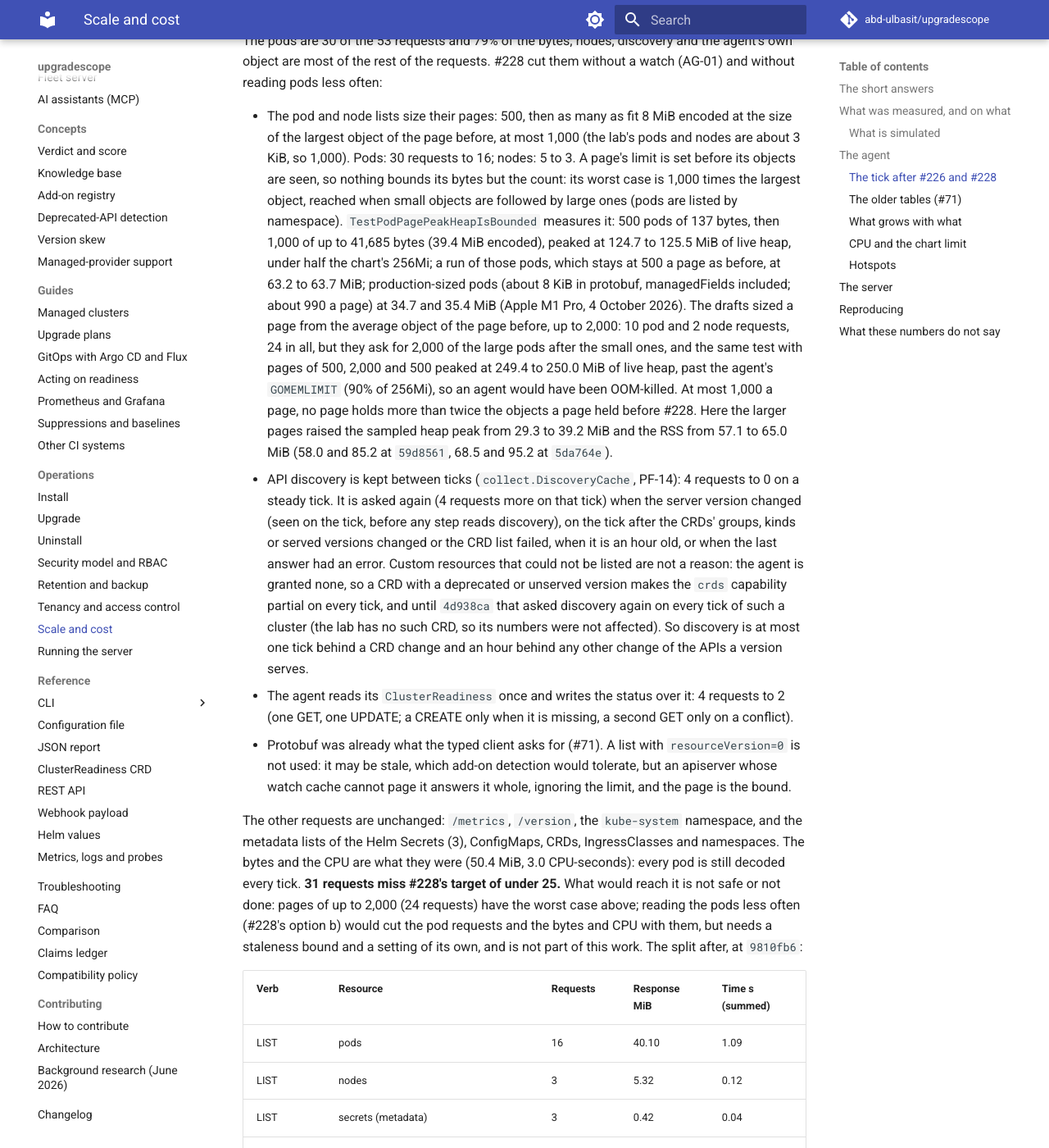
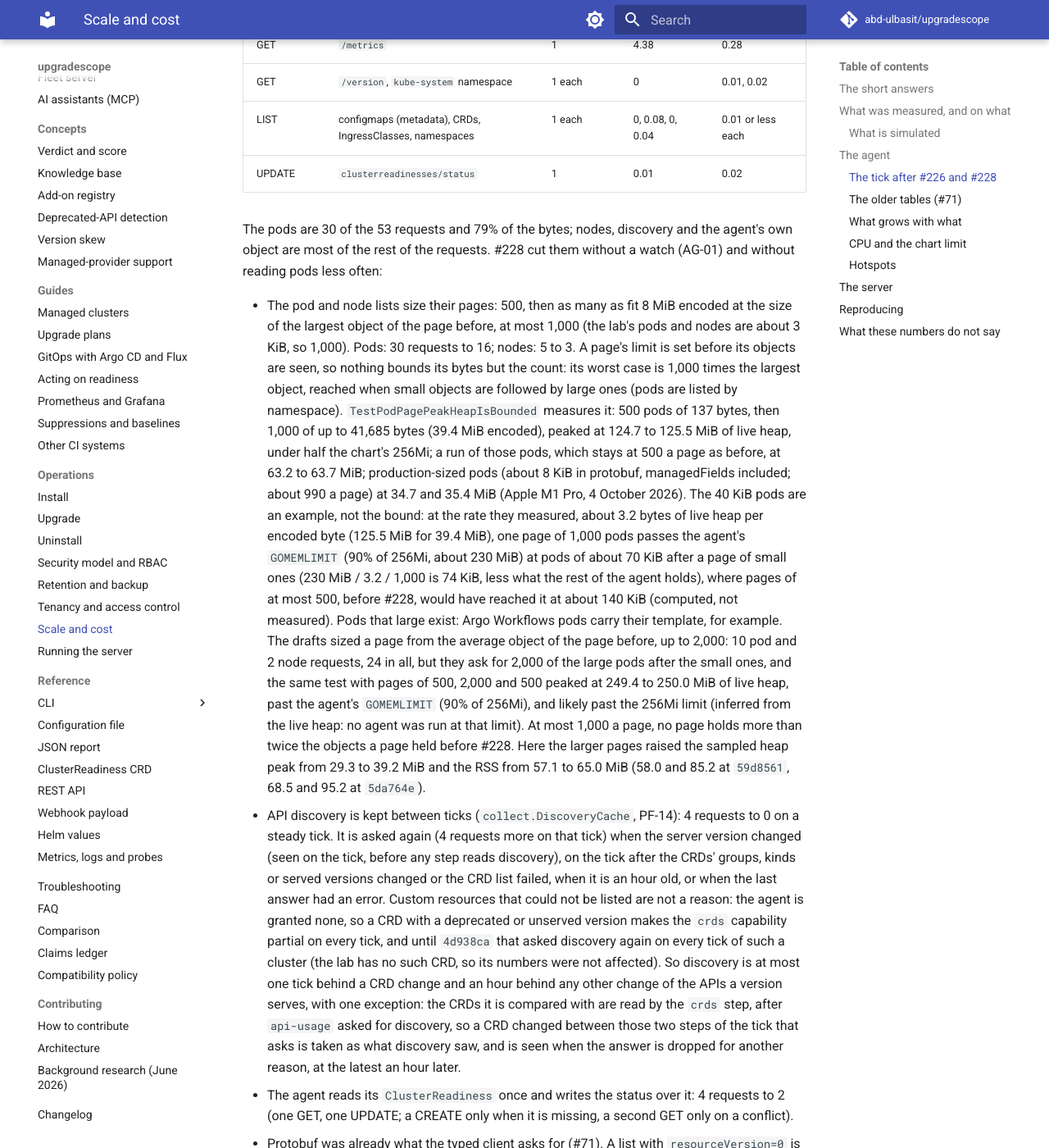
Before and after one commit to abd-ulbasit/upgradescope, an MkDocs documentation site: the page built from docs/operations/scale.md, in a window 1280 px wide and 1400 px high, scrolled down 6395 px. Shown: the whole window at 82% size. Built offline with MkDocs 1.6.1 and Material for MkDocs 9.7.7, drawn with Linux system fonts in a browser that asks for light colours; comment, search, counter and statistics services are not loaded; some of the changed text lies outside the part shown.

Commit message:
docs: a pod page's bound is 1,000 of the largest pod, not the 40 KiB example
PF-05 and scale.md's memory summary presented the measured case, 1,000
pods of about 40 KiB after small ones (125.5 MiB of live heap), as a pod
page's worst case. A page is bounded by its count only, so the worst case
is 1,000 times the largest pod; at the measured 3.2 bytes of live heap per
encoded byte, pods of about 70 KiB after small ones take one page past
the agent's GOMEMLIMIT, against about 140 KiB with the pages of 500 before
#228 (computed). PF-05 is narrowed to clusters whose pods are under that
size; PF-02, architecture.md, the collector's comment and README say so.

Also, from review: the first tick leads with the final commit's 42.4 s
(9810fb6), each lab number names its commit (30.4 s at 06cdf7a, 29.6 s at
5da764e), pages are 500 from 16,744 bytes (501 to 511 between 16 KiB and
that), the 2,000-a-page draft's OOM kill is stated as inferred, HE-04's
prefetch bound is 7 x 3 = 21 MiB (a response and its decoded object while
read), and the discovery cache documents its exception: a CRD changed
between the api-usage and crds steps of the tick that fills it is seen
only when the answer is next dropped, at the latest an hour later.

Refs #226, #228

Co-Authored-By: Claude Fable 5 <noreply@anthropic.com>

```diff
--- a/docs/operations/scale.md
+++ b/docs/operations/scale.md
@@ -30,23 +30,31 @@ run it against your own lab to get your own numbers. Read
 - **The first tick after the agent starts costs more**: it reads each Helm
   release once, 1,037 requests in all. Since
   [#226](https://github.com/abd-ulbasit/upgradescope/issues/226) it fetches
-  8 at a time: 27.1 s and 22.8 CPU-seconds beside the apiserver at
-  `59d8561` (36.1 s and 23.1 before; 42.4 s and 22.0 at the final
-  `9810fb6`, on a host whose load average reached 15, where the 1,000 GETs
-  waited 99.0 s in all against 48.5 s at `59d8561`), and with 60 ms added
-  to every round trip 29.6 s, where
-  main's first tick reached the Helm step's deadline after 67.6 s with 231
-  of the 1,000 releases unread. Before
+  8 at a time: 42.4 s and 22.0 CPU-seconds beside the apiserver at
+  `9810fb6`, on a host whose load average rose from 1.9 to 15.4 while it
+  ran, where the 1,000 GETs waited 99.0 s in all (36.1 s and 23.1 before,
+  at main `735751d` and a load of 7 to 12; 27.1 s and 22.8 at the draft
+  `59d8561`, at that load too, where the GETs waited 48.5 s). With 60 ms
+  added to every round trip it took 30.4 s at `06cdf7a` (#226 alone) and
+  29.6 s at the draft `5da764e`, where main's first tick reached the Helm
+  step's deadline after 67.6 s with 231 of the 1,000 releases unread. Before
   [#71](https://github.com/abd-ulbasit/upgradescope/issues/71) every tick
   cost that, because the agent fetched every release again each time.
-- **Memory fits the chart's limit** (256Mi) with room: the peak RSS was 65.0
-  MiB at full size, the first tick included, and the peak heap 39.2 MiB; the
-  larger pod pages that cut the requests cost that (57.1 MiB of RSS and
-  29.3 MiB of heap before). A page holds at most 1,000 pods, and its worst
-  case, small pods followed by large ones, measured up to 125.5 MiB of live
-  heap in a test (1,000 pods of about 40 KiB,
-  `TestPodPagePeakHeapIsBounded`). It is over the chart's memory request
-  (64Mi), which is what the scheduler reserves, not a limit. CPU is what a large cluster
+- **Memory fits the chart's limit** (256Mi) with room at this fill: the
+  peak RSS was 65.0 MiB at full size, the first tick included, and the
+  peak heap 39.2 MiB; the larger pod pages that cut the requests cost that
+  (57.1 MiB of RSS and 29.3 MiB of heap before). A pod page is bounded by
+  its count only, at most 1,000 pods, so its worst case is 1,000 times the
+  largest pod, whatever its size, reached when small pods are followed by
+  large ones. 1,000 pods of about 40 KiB after small ones measured up to
+  125.5 MiB of live heap in a test (`TestPodPagePeakHeapIsBounded`); at
+  that rate, about 3.2 bytes of live heap per encoded byte, pods of about
+  70 KiB after small ones would take one page past the agent's
+  `GOMEMLIMIT` (about 230 MiB) and likely past the limit, where the pages
+  of 500 before #228 would have reached it at about 140 KiB (computed, not measured;
+  see [the steady tick](#the-tick-after-226-and-228)). The peak is over
+  the chart's memory request (64Mi), which is what the scheduler reserves,
+  not a limit. CPU is what a large cluster
   uses: see [CPU](#cpu-and-the-chart-limit).
 - **One `serve` ingested 200 clusters with three targets each, all pushing at
   once, with no failed push and no retry**: 56 new snapshots a second on
@@ -130,8 +138,10 @@ is `06cdf7a`. The "#226 + #228" rows are three versions of the page sizing:
 of the page before, up to 2,000, at 16 MiB and 8 MiB (at 8 MiB the first
 page of `kube-system`'s pods, whose average is larger than the other
 namespaces', sized the next ones under 2,000, one pod request more); and
-`9810fb6`, the final code, which sizes it from the largest object, up to
-1,000, because review found the drafts' worst case past the memory limit
+`9810fb6`, the page sizing as shipped, which sizes it from the largest
+object, up to 1,000 (the commits after it change only the docs and the
+words of the reason for a Helm release left unread past the step's
+deadline, which none of these runs reached), because review found the drafts' worst case past the memory limit
 (see the steady tick, below). The 60 ms rows were measured with
 `tc qdisc add dev eth0 root netem delay 60ms` in lab A's control-plane
 container, which delays every packet it sends to the agent (so every
@@ -152,7 +162,7 @@ the round trip (compare the before and #226 rows at both).
 | #226 | +60 ms | 53 | 30 | 50.7 | 3.4 | 8.3 | 3.0 | 29.3 | 53.6 | 1,053, 30.4, 22.2, 1,000 |
 | #226 + #228 (`5da764e`) | +60 ms | 23 | 9 | 50.6 | 3.3 | 5.7 | 3.0 | 68.5 | 95.2 | 1,027, 29.6, 22.8, 1,000 |
 | #226 + #228 (`59d8561`) | beside it | 24 | 10 | 50.3 | 3.3 | 4.4 | 3.1 | 58.0 | 85.2 | 1,030, 27.1, 22.8, 1,000 |
-| #226 + #228 (`9810fb6`, final) | beside it | 31 | 16 | 50.4 | 3.1 | 3.7 | 3.0 | 39.2 | 65.0 | 1,037, 42.4, 22.0, 1,000 |
+| #226 + #228 (`9810fb6`, as shipped) | beside it | 31 | 16 | 50.4 | 3.1 | 3.7 | 3.0 | 39.2 | 65.0 | 1,037, 42.4, 22.0, 1,000 |
 
 The steady columns are the median of the ticks after the first, as above
 (the mean of the middle two of four; of two at 60 ms; the "before +60 ms"
@@ -175,9 +185,9 @@ not yet collected included.
 CPU-seconds, nearly all of it decoding the releases (a steady tick, which
 decodes none, uses 3.0). Decoding dominates beside the apiserver; over a
 slow link the wait does, a round trip per release. #226 fetches 8 at a
-time, keeps decoding one at a time, and overlaps the two: 30.0 s beside the
-apiserver, and at a 60 ms round trip 30.4 s, all 1,000 releases read, where
-the tree before read 769 in the 67.6 s the Helm step's share of the tick
+time, keeps decoding one at a time, and overlaps the two: at `06cdf7a`,
+30.0 s beside the apiserver, and at a 60 ms round trip 30.4 s, all 1,000
+releases read, where the tree before (main `735751d`) read 769 in the 67.6 s the Helm step's share of the tick
 allows (the step's reason named the 231 unread, and the next tick read them
 in another 35.0 s). So at 60 ms one first tick now does what took two, and
 it is 2.2 times faster than the first tick before even though that one
@@ -240,14 +250,23 @@ them without a watch (AG-01) and without reading pods less often:
   MiB of live heap, under half the chart's 256Mi; a run of those pods,
   which stays at 500 a page as before, at 63.2 to 63.7 MiB; production-sized
   pods (about 8 KiB in protobuf, managedFields included; about 990 a page)
-  at 34.7 and 35.4 MiB (Apple M1 Pro, 4 October 2026). The drafts sized a
+  at 34.7 and 35.4 MiB (Apple M1 Pro, 4 October 2026). The 40 KiB pods are
+  an example, not the bound: at the rate they measured, about 3.2 bytes of
+  live heap per encoded byte (125.5 MiB for 39.4 MiB), one page of 1,000
+  pods passes the agent's `GOMEMLIMIT` (90% of 256Mi, about 230 MiB) at
+  pods of about 70 KiB after a page of small ones (230 MiB / 3.2 / 1,000
+  is 74 KiB, less what the rest of the agent holds), where pages of at
+  most 500, before #228, would have reached it at about 140 KiB (computed, not
+  measured). Pods that large exist: Argo Workflows pods carry their
+  template, for example. The drafts sized a
   page from the average object of the page before, up to 2,000: 10 pod and
   2 node requests, 24 in all, but they ask for 2,000 of the large pods
   after the small ones, and the same test with pages of 500, 2,000 and 500
   peaked at 249.4 to 250.0 MiB of live heap, past the
-  agent's `GOMEMLIMIT` (90% of 256Mi), so an agent would have been
-  OOM-killed. At most 1,000 a page, no page holds more than twice the
-  objects a page held before #228. Here the larger pages raised the
+  agent's `GOMEMLIMIT` (90% of 256Mi), and likely past the 256Mi limit
+  (inferred from the live heap: no agent was run at that limit). At most
+  1,000 a page, no page holds more than twice the objects a page held
+  before #228. Here the larger pages raised the
   sampled heap peak from 29.3 to 39.2 MiB and the RSS from 57.1 to 65.0 MiB
   (58.0 and 85.2 at `59d8561`, 68.5 and 95.2 at `5da764e`).
 - API discovery is kept between ticks (`collect.DiscoveryCache`, PF-14):
@@ -261,7 +280,12 @@ them without a watch (AG-01) and without reading pods less often:
   every tick, and until `4d938ca` that asked discovery again on every tick
   of such a cluster (the lab has no such CRD, so its numbers were not
   affected). So discovery is at most one tick behind a CRD change and an
-  hour behind any other change of the APIs a version serves.
+  hour behind any other change of the APIs a version serves, with one
+  exception: the CRDs it is compared with are read by the `crds` step,
+  after `api-usage` asked for discovery, so a CRD changed between those two
+  steps of the tick that asks is taken as what discovery saw, and is seen
+  when the answer is dropped for another reason, at the latest an hour
+  later.
 - The agent reads its `ClusterReadiness` once and writes the status over
   it: 4 requests to 2 (one GET, one UPDATE; a CREATE only when it is
   missing, a second GET only on a conflict).
@@ -367,13 +391,13 @@ twice (#227).
 
 The tick is CPU-bound in the agent (the process also runs the benchmark's
 byte counter, a small share): 3.0 CPU-seconds in 3.7 s of wall time when
-steady (`9810fb6`; 3.1 in 4.4 s at `59d8561`), 22.8 in 27.1 s when it reads
-1,000 releases (`59d8561`, after #226; 22.0 in 42.4 s at `9810fb6` on a more
-loaded host; 23.1 in 36.1 s before; the older tables' 3.6 and 24.4 include
+steady (`9810fb6`; 3.1 in 4.4 s at `59d8561`), 22.0 in 42.4 s when it reads
+1,000 releases (`9810fb6`, on a host whose load rose to 15; 22.8 in 27.1 s
+at `59d8561`; 23.1 in 36.1 s before; the older tables' 3.6 and 24.4 include
 the `kube-system` pods decoded twice). The chart's default limit
 for the agent is 200m (`agent.resources.limits.cpu`), which allows 0.2
 CPU-seconds a second, so those ticks last about 15 s and 114 s there
-(computed from 2.99 and 22.8 CPU-seconds, not measured under a cgroup quota; measuring it
+(computed from 2.99 and 22.8 CPU-seconds, the larger of the first ticks' figures, 110 s from `9810fb6`'s 22.0; not measured under a cgroup quota; measuring it
 is [#229](https://github.com/abd-ulbasit/upgradescope/issues/229)). The tick
 deadline is half the interval, 5 minutes at the default, and the Helm step,
 the second of six, gets a fifth of the time left, about a minute, so a first
@@ -389,7 +413,7 @@ the agent 500m to 1 CPU, or expect its first ticks to be partial.
 | What | Found | Status |
 |---|---|---|
 | One GET per Helm release on every tick: 1,000 of 1,061 requests, 90 MiB, 33 s and 23.5 CPU-seconds at full size | The only cost that grew with releases, not pages | **Fixed**: the agent keeps what it decoded, keyed by the storage object's UID and resourceVersion; a steady tick makes none (61 requests then, 31 after #228). `TestHelmCache…` and `TestTicksFetchHelmReleasesOnlyWhenTheyChange` |
-| The same 1,000 GETs on the first tick after a start, and on every one-shot `scan` | Sequential, 36.1 s and 23.1 CPU-seconds here; at a 60 ms round trip the first tick reached the Helm step's deadline with 231 releases unread | **Fixed** ([#226](https://github.com/abd-ulbasit/upgradescope/issues/226)): 8 GETs in flight, decoded one at a time in order; 27.1 s here at `59d8561` (42.4 s at `9810fb6`, on a more loaded host), 29.6 s at 60 ms with every release read. Decoding (22 CPU-seconds) and the client's rate limit (14 s for 1,000) are the bounds now. `TestCollectHelmConcurrentMatchesSequential` |
+| The same 1,000 GETs on the first tick after a start, and on every one-shot `scan` | Sequential, 36.1 s and 23.1 CPU-seconds here; at a 60 ms round trip the first tick reached the Helm step's deadline with 231 releases unread | **Fixed** ([#226](https://github.com/abd-ulbasit/upgradescope/issues/226)): 8 GETs in flight, decoded one at a time in order; 42.4 s here at `9810fb6`, on a host whose load rose to 15 (27.1 s at the draft `59d8561`, at a load of 7 to 12), and at 60 ms 30.4 s at `06cdf7a` and 29.6 s at `5da764e`, with every release read. Decoding (22 CPU-seconds) and the client's rate limit (14 s for 1,000) are the bounds now. `TestCollectHelmConcurrentMatchesSequential` |
 | `kube-system` pods are listed in full twice a tick: by the control-plane version check, then again by the all-pods list | 4,009 pods here; the second listing is not a separate 9 requests but 9 extra ones (those pods already fall inside the 29 pages of the all-pods list) and about 4,000 pods decoded twice; grows with nodes (every node adds a `kube-proxy` and a CNI pod) | **Fixed** ([#227](https://github.com/abd-ulbasit/upgradescope/issues/227), #232): the add-ons take them from the version check's list |
 | Argo CD Applications and Flux HelmReleases are listed whole (page size 50) every tick, plus a GET per distinct OCIRepository (#218) | **Not measured**: the lab has neither tool installed, so the harness never makes these requests. ceil(N / 50) per tool grows faster than a metadata list (whole objects, small pages) | Open, #233 |
 | The all-pods list is the steady tick's largest cost | 38 of 61 requests (30 of 53 after #232), 79% of the bytes; whole pod objects are needed for their images, and the agent keeps no watch | **Requests fixed** ([#228](https://github.com/abd-ulbasit/upgradescope/issues/228)): pod and node pages sized by their largest object (at most 1,000), discovery kept between ticks, the agent's object read once: 53 to 31 requests, short of the target of 25. The bytes (50 MiB) and CPU (3 s) are unchanged, since every pod is still decoded every tick; reading pods less often (#228's option b) would cut those and the pod requests, and is not done |
```
Also changed, not shown: README.md (+2 -2 lines), docs/architecture.md (+15 -4 lines), docs/claims.md (+5 -5 lines), 4 other files.
